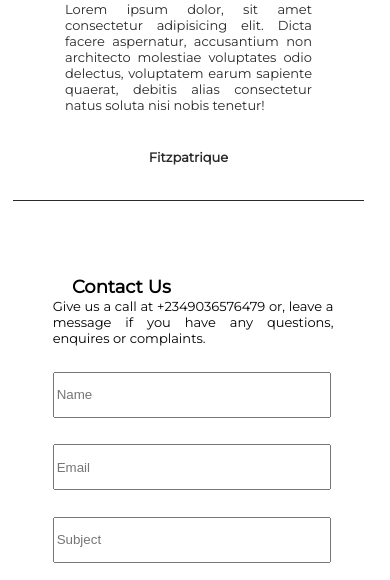
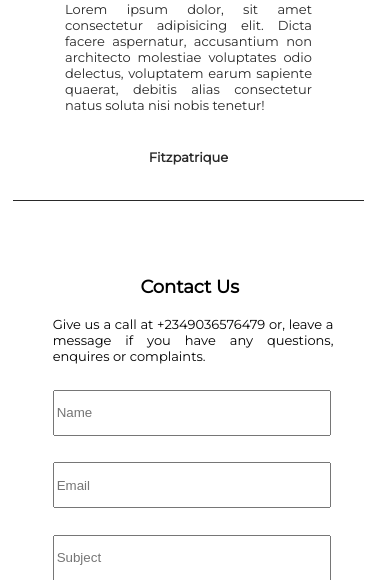
Before and after one commit to taeillo/draft, a Flask app: page / in a window 390 px wide. Shown: the part 1441-2021 px from the top of the page. Run offline with Flask 2, Linux system fonts and the light colour scheme.

Commit message:
Update index.css

```diff
--- a/static/styles/index.css
+++ b/static/styles/index.css
@@ -1022,11 +1022,11 @@ a {
 
     }
 
-    .contact-title{
+    .contact-title {
     font-size: large;
     font-weight: 800;
     margin: 0;
-        padding: 2em 4em 0 4em;
+    padding: 2em 4em 1em 40%;
     text-align: center;
     width: fit-content;
 }
```
Lines whose indentation alone changed are shown as unchanged.
